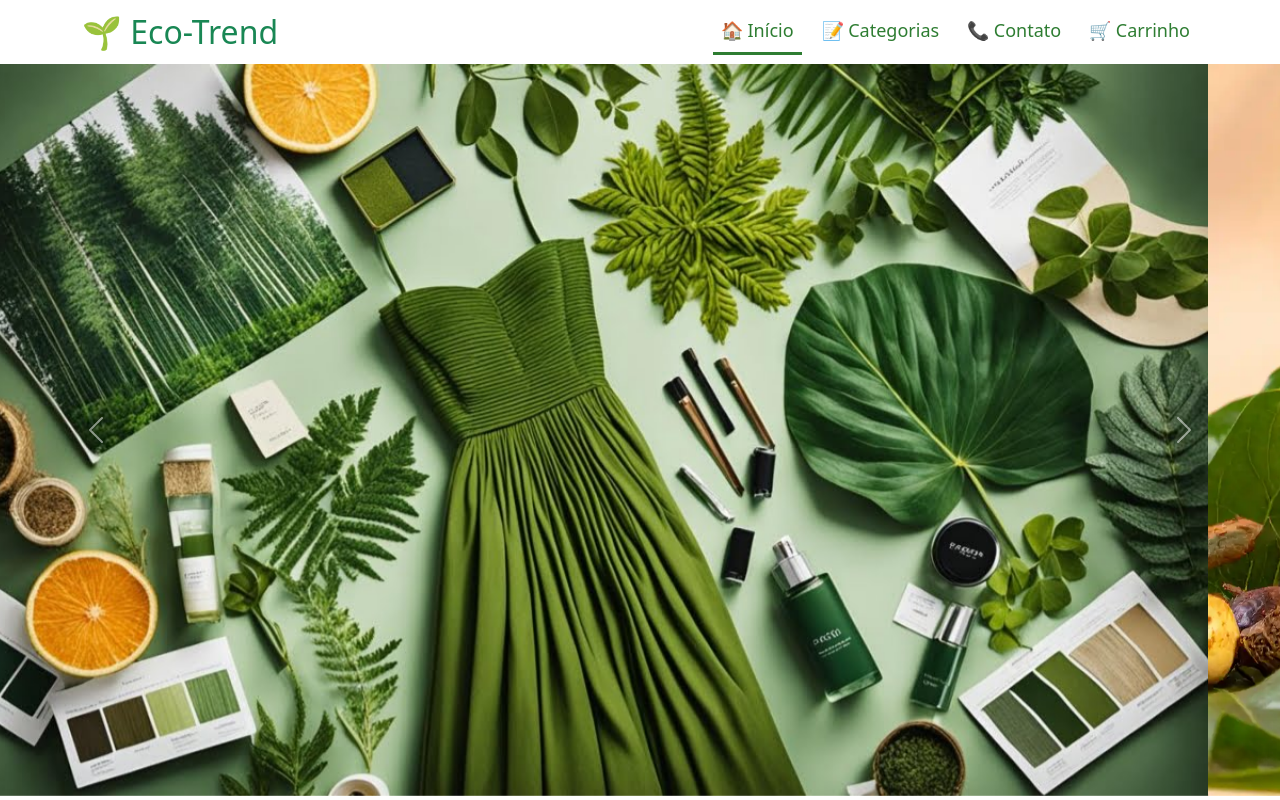
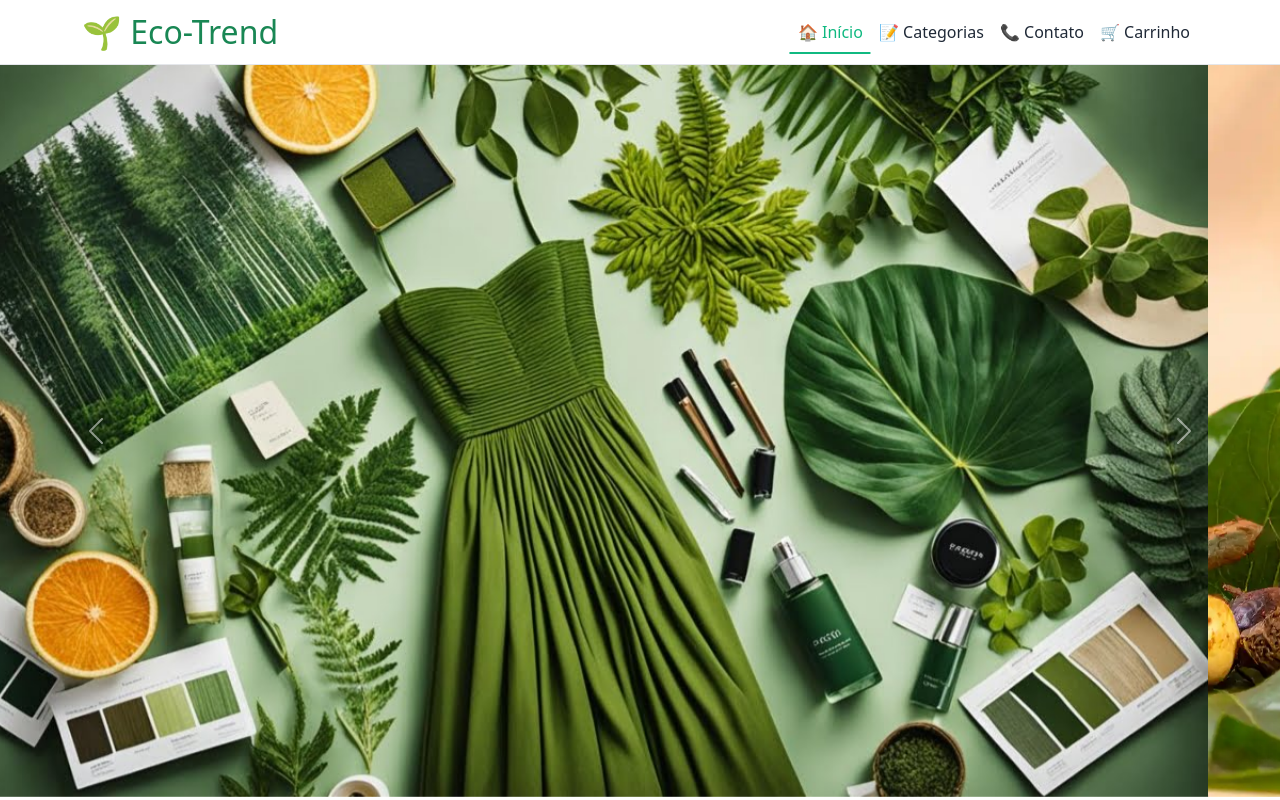
Before and after one commit to 1IMperaDOR0/eco-trend.github.io, a plain HTML site: page index.html in a window 1280 px wide. Shown: the top 800 px of the page. Drawn offline with nearby package versions, Linux system fonts and the light colour scheme.

Commit message:
Defining global styles and tidying up some files

```diff
--- a/index.html
+++ b/index.html
@@ -6,28 +6,29 @@
     <meta name="viewport" content="width=device-width, initial-scale=1.0">
     <title>Eco-Trend | Sustentabilidade em Primeiro Lugar</title>
     <link rel="stylesheet" href="src/css/style.css">
+    <link rel="stylesheet" href="src/css/home.css">
     <link rel="stylesheet" href="https://cdn.jsdelivr.net/npm/bootstrap@5.3.2/dist/css/bootstrap.min.css">
-    <link href="https://cdnjs.cloudflare.com/ajax/libs/font-awesome/6.0.0/css/all.min.css" rel="stylesheet">
+    <link rel="stylesheet" href="https://cdnjs.cloudflare.com/ajax/libs/font-awesome/6.0.0/css/all.min.css" >
 </head>
 
 <body>
-    <nav class="navbar navbar-expand-lg">
-        <header class="container">
+    <nav class="navbar navbar-expand-lg bg-white shadow-sm">
+        <div class="container">
             <a class="navbar-brand fw-bold text-success" href="index.html">
                 <h2 class="mb-0">🌱 Eco-Trend</h2>
             </a>
-            <div class="navbar-toggler" type="div" data-bs-toggle="collapse" data-bs-target="#navbarNav">
+            <button class="navbar-toggler" type="button" data-bs-toggle="collapse" data-bs-target="#navbarNav">
                 <span class="navbar-toggler-icon"></span>
-            </div>
+            </button>
             <div class="collapse navbar-collapse" id="navbarNav">
                 <ul class="navbar-nav ms-auto">
-                    <li class="nav-item"><a class="nav-link selected" href="index.html">🏠 Início</a></li>
+                    <li class="nav-item"><a class="nav-link active" href="index.html">🏠 Início</a></li>
                     <li class="nav-item"><a class="nav-link" href="src/pages/categorias.html">📝 Categorias</a></li>
                     <li class="nav-item"><a class="nav-link" href="src/pages/contato.html">📞 Contato</a></li>
                     <li class="nav-item"><a class="nav-link" href="#">🛒 Carrinho</a></li>
                 </ul>
             </div>
-        </header>
+        </div>
     </nav>
 
     <section id="carouselEcoTrend" class="carousel slide" data-bs-ride="carousel">
--- a/src/css/categorias.css
+++ b/src/css/categorias.css
@@ -13,66 +13,6 @@
     --shadow-md: 0 4px 6px -1px rgba(0, 0, 0, 0.1);
     --shadow-lg: 0 10px 15px -3px rgba(0, 0, 0, 0.1);
     --transition: all 0.3s ease;
-}
-
-/* Reset e estilos base */
-* {
-    margin: 0;
-    padding: 0;
-    box-sizing: border-box;
-}
-
-body {
-    font-family: 'Inter', -apple-system, BlinkMacSystemFont, 'Segoe UI', Roboto, sans-serif;
-    line-height: 1.6;
-    color: var(--text-dark);
-    background-color: var(--bg-light);
-}
-
-/* Navbar personalizada */
-.navbar {
-    backdrop-filter: blur(10px);
-    background-color: rgba(255, 255, 255, 0.95) !important;
-    border-bottom: 1px solid var(--border-light);
-}
-
-.navbar-brand {
-    color: var(--primary-green) !important;
-    transition: var(--transition);
-}
-
-.navbar-brand:hover {
-    color: var(--secondary-green) !important;
-    transform: scale(1.05);
-}
-
-.nav-link {
-    color: var(--text-dark) !important;
-    font-weight: 500;
-    transition: var(--transition);
-    position: relative;
-}
-
-.nav-link:hover,
-.nav-link.active {
-    color: var(--primary-green) !important;
-}
-
-.nav-link::after {
-    content: '';
-    position: absolute;
-    bottom: -2px;
-    left: 50%;
-    width: 0;
-    height: 2px;
-    background-color: var(--primary-green);
-    transition: var(--transition);
-    transform: translateX(-50%);
-}
-
-.nav-link:hover::after,
-.nav-link.active::after {
-    width: 100%;
 }
 
 /* Header com gradiente */
@@ -409,31 +349,6 @@ html {
     }
 }
 
-/* Footer */
-footer {
-    background: linear-gradient(135deg, #1f2937 0%, #111827 100%);
-    border-top: 1px solid var(--border-light);
-    color: #fff;
-    text-align: center;
-    padding: 20px 0;
-    margin-top: 40px;
-}
-
-.footer h5 {
-    font-weight: bold;
-    margin-bottom: 15px;
-}
-
-.footer a {
-    color: #c8e6c9;
-    text-decoration: none;
-    transition: color 0.3s;
-}
-
-.footer a:hover {
-    color: #fff;
-}
-
 /* Utilitários */
 .text-decoration-line-through {
     text-decoration: line-through;
--- a/src/css/contato.css
+++ b/src/css/contato.css
@@ -13,66 +13,6 @@
     --shadow-md: 0 4px 6px -1px rgba(0, 0, 0, 0.1);
     --shadow-lg: 0 10px 15px -3px rgba(0, 0, 0, 0.1);
     --transition: all 0.3s ease;
-}
-
-/* Reset e estilos base */
-* {
-    margin: 0;
-    padding: 0;
-    box-sizing: border-box;
-}
-
-body {
-    font-family: 'Inter', -apple-system, BlinkMacSystemFont, 'Segoe UI', Roboto, sans-serif;
-    line-height: 1.6;
-    color: var(--text-dark);
-    background-color: var(--bg-light);
-}
-
-/* Navbar personalizada */
-.navbar {
-    backdrop-filter: blur(10px);
-    background-color: rgba(255, 255, 255, 0.95) !important;
-    border-bottom: 1px solid var(--border-light);
-}
-
-.navbar-brand {
-    color: var(--primary-green) !important;
-    transition: var(--transition);
-}
-
-.navbar-brand:hover {
-    color: var(--secondary-green) !important;
-    transform: scale(1.05);
-}
-
-.nav-link {
-    color: var(--text-dark) !important;
-    font-weight: 500;
-    transition: var(--transition);
-    position: relative;
-}
-
-.nav-link:hover,
-.nav-link.active {
-    color: var(--primary-green) !important;
-}
-
-.nav-link::after {
-    content: '';
-    position: absolute;
-    bottom: -2px;
-    left: 50%;
-    width: 0;
-    height: 2px;
-    background-color: var(--primary-green);
-    transition: var(--transition);
-    transform: translateX(-50%);
-}
-
-.nav-link:hover::after,
-.nav-link.active::after {
-    width: 100%;
 }
 
 /* Header com gradiente */
@@ -338,31 +278,6 @@ html {
     outline-offset: 2px;
 }
 
-/* Footer */
-footer {
-    background: linear-gradient(135deg, #1f2937 0%, #111827 100%);
-    border-top: 1px solid var(--border-light);
-    color: #fff;
-    text-align: center;
-    padding: 20px 0;
-    margin-top: 40px;
-}
-
-.footer h5 {
-    font-weight: bold;
-    margin-bottom: 15px;
-}
-
-.footer a {
-    color: #c8e6c9;
-    text-decoration: none;
-    transition: color 0.3s;
-}
-
-.footer a:hover {
-    color: #fff;
-}
-
 /* Utilitários */
 .shadow-sm {
     box-shadow: var(--shadow-sm);
--- /dev/null
+++ b/src/css/home.css
@@ -0,0 +1,33 @@
+.carousel-item img {
+  max-height: calc(100vh - 60px);
+  object-fit: cover;
+}
+
+.category-title {
+    margin: 40px 0 20px;
+    color: #2e7d32;
+    font-weight: bold;
+    text-transform: uppercase;
+}
+
+.col img {
+    height: 450px;
+    object-fit: cover;
+    width: 100%;
+}
+
+button.btn-eco {
+  background-color: #2e7d32;
+  color: #fff;
+  font-weight: bold;
+  border-radius: 25px;
+  padding: 10px 25px;
+  transition: all 0.3s ease-in-out;
+  display: inline-block;
+}
+
+button.btn-eco:hover {
+  background-color: #1b5e20;
+  color: #fff;
+  transform: scale(1.2);
+}
--- a/src/css/style.css
+++ b/src/css/style.css
@@ -1,65 +1,87 @@
-body {
-    font-family: Arial, sans-serif;
+/* Estilos globais */
+
+/* Variáveis CSS */
+:root {
+    --primary-green: #10b981;
+    --secondary-green: #059669;
+    --accent-green: #34d399;
+    --text-dark: #1f2937;
+    --text-muted: #6b7280;
+    --bg-light: #f9fafb;
+    --border-light: #e5e7eb;
+    --shadow-sm: 0 1px 2px 0 rgba(0, 0, 0, 0.05);
+    --shadow-md: 0 4px 6px -1px rgba(0, 0, 0, 0.1);
+    --shadow-lg: 0 10px 15px -3px rgba(0, 0, 0, 0.1);
+    --transition: all 0.3s ease;
 }
 
-.navbar-brand, .nav-link, .navbar-toggler-icon {
-    color: #2e7d32 !important;
+/* Reset e estilos base */
+* {
+    margin: 0;
+    padding: 0;
+    box-sizing: border-box;
 }
 
-.navbar-nav {
-    gap: 12px;
+body {
+    font-family: 'Inter', -apple-system, BlinkMacSystemFont, 'Segoe UI', Roboto, sans-serif;
+    line-height: 1.6;
+    color: var(--text-dark);
+    background-color: var(--bg-light);
 }
 
-a.nav-link {
-    font-size: 18px;
-    border-bottom: 3px solid #fff;
+/* Navbar personalizada */
+.navbar {
+    backdrop-filter: blur(10px);
+    background-color: rgba(255, 255, 255, 0.95) !important;
+    border-bottom: 1px solid var(--border-light);
 }
 
-.nav-link:hover, .nav-link.selected {
-    border-bottom: 3px solid #2e7d32;
+.navbar-brand {
+    color: var(--primary-green) !important;
+    transition: var(--transition);
 }
 
-.carousel-item img {
-  max-height: calc(100vh - 60px);
-  object-fit: cover;
+.navbar-brand:hover {
+    color: var(--secondary-green) !important;
+    transform: scale(1.05);
 }
 
-.category-title {
-    margin: 40px 0 20px;
-    color: #2e7d32;
-    font-weight: bold;
-    text-transform: uppercase;
+.nav-link {
+    color: var(--text-dark) !important;
+    font-weight: 500;
+    transition: var(--transition);
+    position: relative;
 }
 
-.col img {
-    height: 450px;
-    object-fit: cover;
+.nav-link:hover,
+.nav-link.active {
+    color: var(--primary-green) !important;
+}
+
+.nav-link::after {
+    content: '';
+    position: absolute;
+    bottom: -2px;
+    left: 50%;
+    width: 0;
+    height: 2px;
+    background-color: var(--primary-green);
+    transition: var(--transition);
+    transform: translateX(-50%);
+}
+
+.nav-link:hover::after,
+.nav-link.active::after {
     width: 100%;
 }
 
-button.btn-eco {
-  background-color: #2e7d32;
-  color: #fff;
-  font-weight: bold;
-  border-radius: 25px;
-  padding: 10px 25px;
-  transition: all 0.3s ease-in-out;
-  display: inline-block;
-}
-
-button.btn-eco:hover {
-  background-color: #1b5e20;
-  color: #fff;
-  transform: scale(1.2);
-}
-
+/* Footer */
 footer {
     background: linear-gradient(135deg, #1f2937 0%, #111827 100%);
     border-top: 1px solid var(--border-light);
     color: #fff;
     text-align: center;
     padding: 20px 0;
-    margin-top: 40px;
 }
 
 .footer h5 {
```
Also changed, not shown: src/pages/categorias.html (+2 -2 lines), src/pages/contato.html (+2 -2 lines), src/pages/detalhes_camisa.html (+10 -10 lines). Lines whose indentation alone changed are shown as unchanged.
